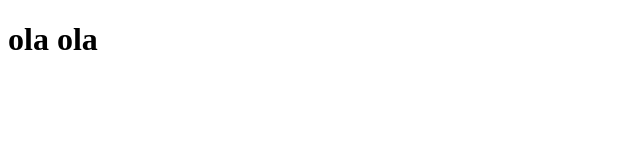
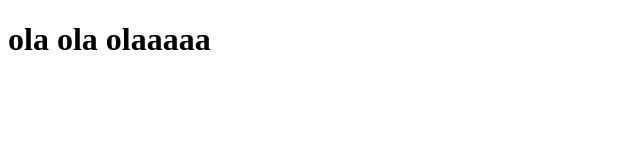
Before and after one commit to marcGn1/htmlex, a plain HTML site: page index.html in a window 1280 px wide. Shown: the whole page, without its empty margins (0-640 px from the left). Drawn offline with Linux system fonts and the light colour scheme.

Commit message:
firsssst commit

```diff
--- a/index.html
+++ b/index.html
@@ -6,6 +6,6 @@
     <title>Document</title>
 </head>
 <body>
-    <h1> ola ola </h1>
+    <h1> ola ola olaaaaa</h1>
 </body>
 </html>
```
